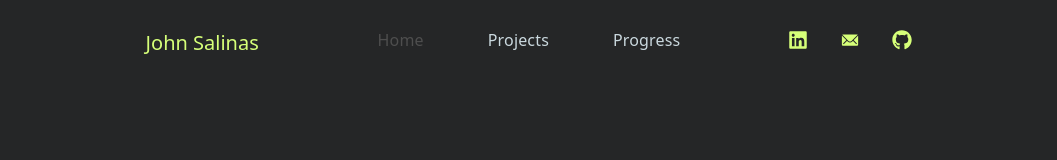
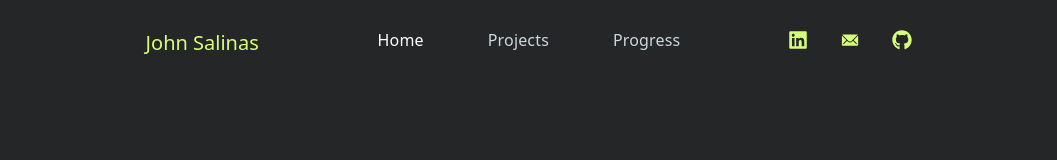
Before and after one commit to JohnSalinas123/Portofolio_JohnS, a React (Vite) app in the folder frontend/: page / in a window 1280 px wide. Shown: the top 160 px of the page, without its empty margins (111-1168 px from the left). Built offline with nearby package versions, Linux system fonts and the light colour scheme.

Commit message:
modified active nav element color to a white color

```diff
--- a/frontend/src/components/Navbar.css
+++ b/frontend/src/components/Navbar.css
@@ -15,6 +15,10 @@ nav {
 
 nav a {
 	color: var(--bright-green);
+}
+
+.nav-element.active {
+	color: var(--active-white) !important;
 }
 
 nav ul {
@@ -60,23 +64,6 @@ nav .menu {
 nav .menu svg {
 	height: 36px;
 	width: 36px;
-}
-
-.nav-element.active {
-	color: var(--active) !important;
-	position: relative;
-	display: inline-block;
-}
-
-.nav-underline.active::after {
-	content: "";
-	position: absolute;
-	bottom: -2px; /* Adjust as needed */
-	left: 0;
-	width: 100%;
-	height: 3px; /* Thickness of the bar */
-	border-radius: 20px;
-	background-color: #fff; /* Color of the bar */
 }
 
 .menu-socials {
```
